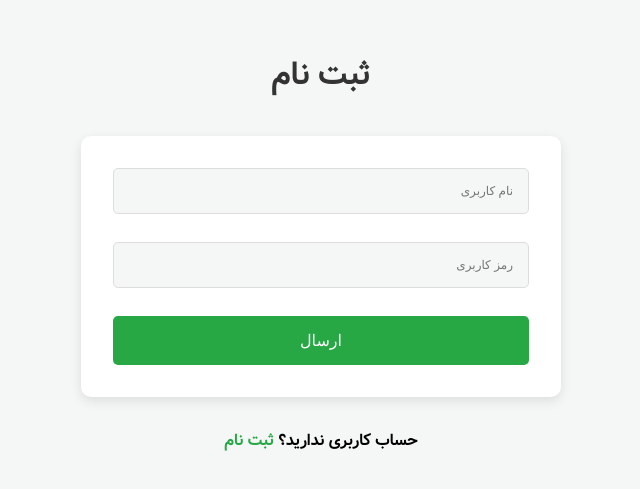
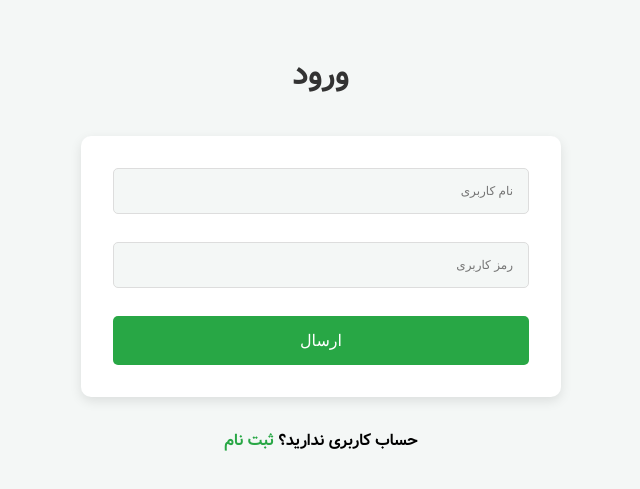
Before and after one commit to mohammadkhani76/Admin-Dashboard, a plain HTML site: page login.html in a window 1280 px wide. Shown: the part 149-638 px from the top of the page, without its empty margins (319-959 px from the left). Drawn offline with Linux system fonts and the light colour scheme; files whose address does not match are found by name.

Commit message:
updated js/css/html file

```diff
--- a/login.html
+++ b/login.html
@@ -9,7 +9,7 @@
   </head>
   <body>
     <div class="login_container">
-      <h1>ثبت نام</h1>
+      <h1>ورود</h1>
       <div id="notification" class="hidden"></div>
       <form class="login_form" id="loginForm">
         <input type="text" placeholder="نام کاربری" id="username" />
```
